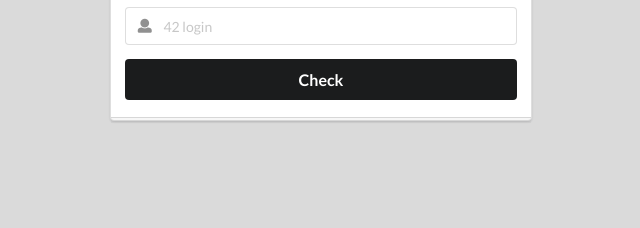
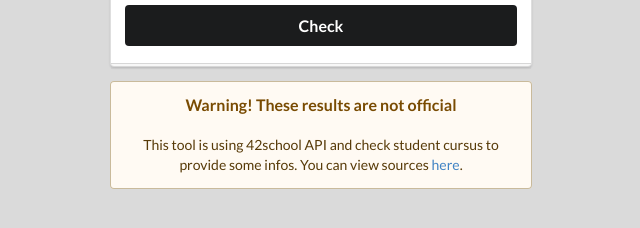
Before and after one commit to Eywek/am-i-a-42-student, a website: page public/index.html in a window 1280 px wide. Shown: the part 352-580 px from the top of the page, without its empty margins (319-959 px from the left). Drawn offline with nearby package versions, Linux system fonts and the light colour scheme.

Commit message:
improv: add some infos

```diff
--- a/public/index.html
+++ b/public/index.html
@@ -57,6 +57,15 @@
 
         </form>
 
+
+        <div class="ui warning message">
+          <div class="header">
+            Warning! These results are not official
+          </div>
+          <br>
+          This tool is using 42school API and check student cursus to provide some infos. You can view sources <a href="https://github.com/Eywek/am-i-a-42-student">here</a>.
+        </div>
+
       </div>
     </div>
     <script>
```
